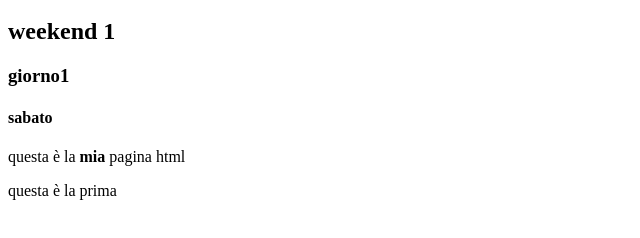
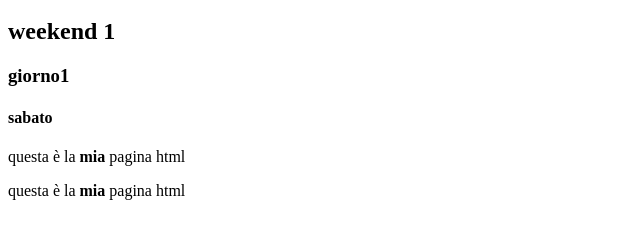
Before and after one commit to MaraPassuello/MaraPassuello.github.io, a plain HTML site: page index.html in a window 1280 px wide. Shown: the part 48-286 px from the top of the page, without its empty margins (0-640 px from the left). Drawn offline with Linux system fonts and the light colour scheme.

Commit message:
Revert "test2"
This reverts commit f93c0005575b71afba03c6de54975a92d296ef03.

```diff
--- a/index.html
+++ b/index.html
@@ -9,7 +9,7 @@
     <h4> sabato </h4>
     <p>questa è la <strong> mia </strong> pagina html
     </p>
-    <p>questa è la prima
+    <p>questa è la <strong> mia </strong> pagina html
     </p>
 
 
```
